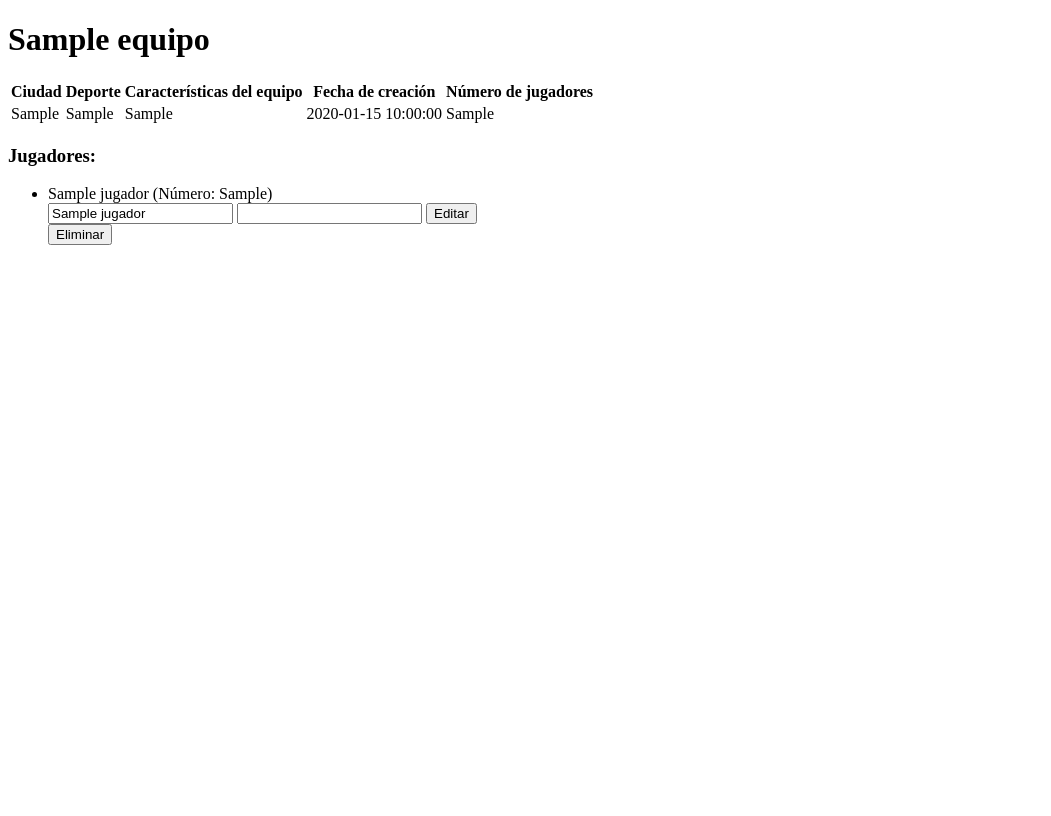
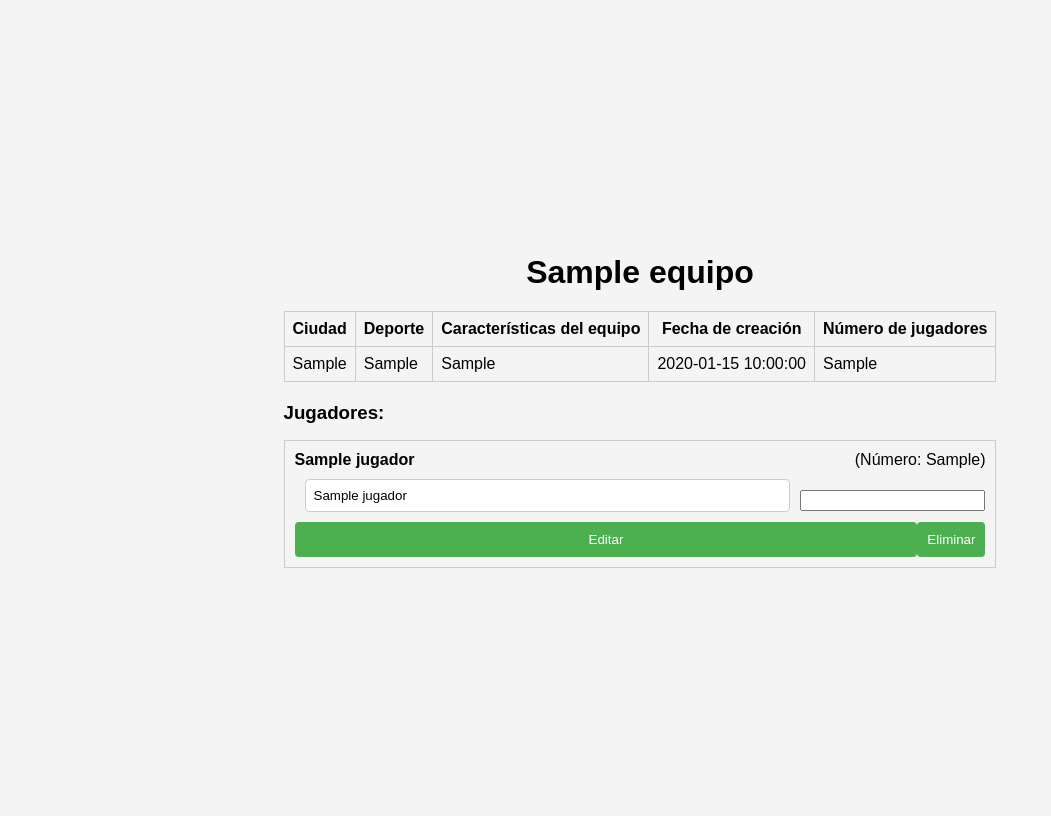
Before and after one commit to BorjaPrietoProyectos/duacode_pruebas, a PHP site: page /index.php?accion=mostrar_equipo&equipoId=1 in a window 1280 px wide. Shown: the whole page, without its empty margins (0-1051 px from the left). Before the commit the page ends 245 px from the top, so only its background shows below. Run offline with PHP 8.4, Linux system fonts and the light colour scheme; tables that the repository leaves empty or names only in its code hold one stand-in row (values such as "Sample post").

Commit message:
Estilos mostrar_equipo

```diff
--- a/mcv/view/mostrar_equipo.php
+++ b/mcv/view/mostrar_equipo.php
@@ -2,8 +2,10 @@
 <html>
 <head>
     <title>Equipo: <?php echo $equipo['nombre']; ?></title>
+    <link rel="stylesheet" type="text/css" href="../../estilos/style.css">
 </head>
 <body>
+    <div class="equipo-container">
         <h1><?php echo $equipo['nombre']; ?></h1>
 
         <table>
@@ -25,26 +27,34 @@
 
         <h3>Jugadores:</h3>
         <?php if (!empty($jugadores)): ?>
-    <ul>
+            <ul class="jugadores-lista">
             <?php foreach ($jugadores as $jugador): ?>
-        <li>
-            <?php echo $jugador['nombre']; ?> (Número: <?php echo $jugador['numero']; ?>)
-            <form action="editar_jugador.php" method="POST">
+            <li class="jugador-item">
+                <div class="jugador-info">
+                    <span class="jugador-nombre"><?php echo $jugador['nombre']; ?></span>
+                    <span class="jugador-numero">(Número: <?php echo $jugador['numero']; ?>)</span>
+                </div>
+                <div class="jugador-form-container">
+                    <form action="editar_jugador.php" method="POST" class="jugador-form">
                         <input type="hidden" name="jugador_id" value="<?php echo $jugador['id']; ?>">
                         <input type="text" name="nombre" value="<?php echo $jugador['nombre']; ?>">
                         <input type="number" name="numero" value="<?php echo $jugador['numero']; ?>">
-                <input type="submit" value="Editar">
                     </form>
-
-            <form action="eliminar_jugador.php" method="POST">
+                    <div class="jugador-botones">
+                        <input type="submit" value="Editar" class="btn-editar">
+                        <form action="mcv\view\eliminar_jugador.php" method="POST" class="eliminar-jugador-form">
                             <input type="hidden" name="jugador_id" value="<?php echo $jugador['id']; ?>">
-                <input type="submit" value="Eliminar">
+                            <input type="submit" value="Eliminar" class="btn-eliminar">
                         </form>
+                    </div>
+                </div>
             </li>
             <?php endforeach; ?>
         </ul>
         <?php else: ?>
-    <p>Jugadores no inscritos.</p>
+        <p class="jugadores-vacios">Jugadores no inscritos.</p>
         <?php endif; ?>
+    </div>
+
 </body>
 </html>
```
Lines whose indentation alone changed are shown as unchanged.
